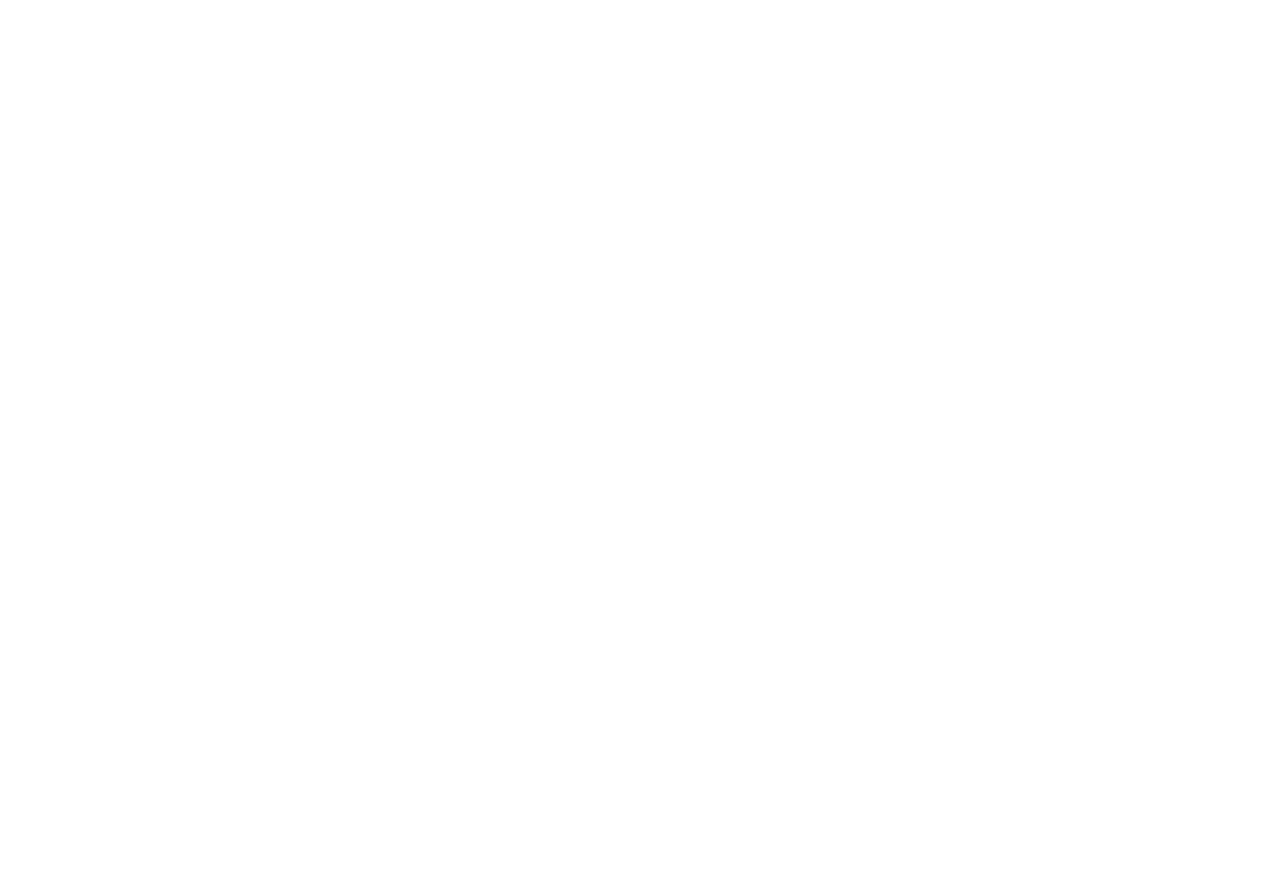
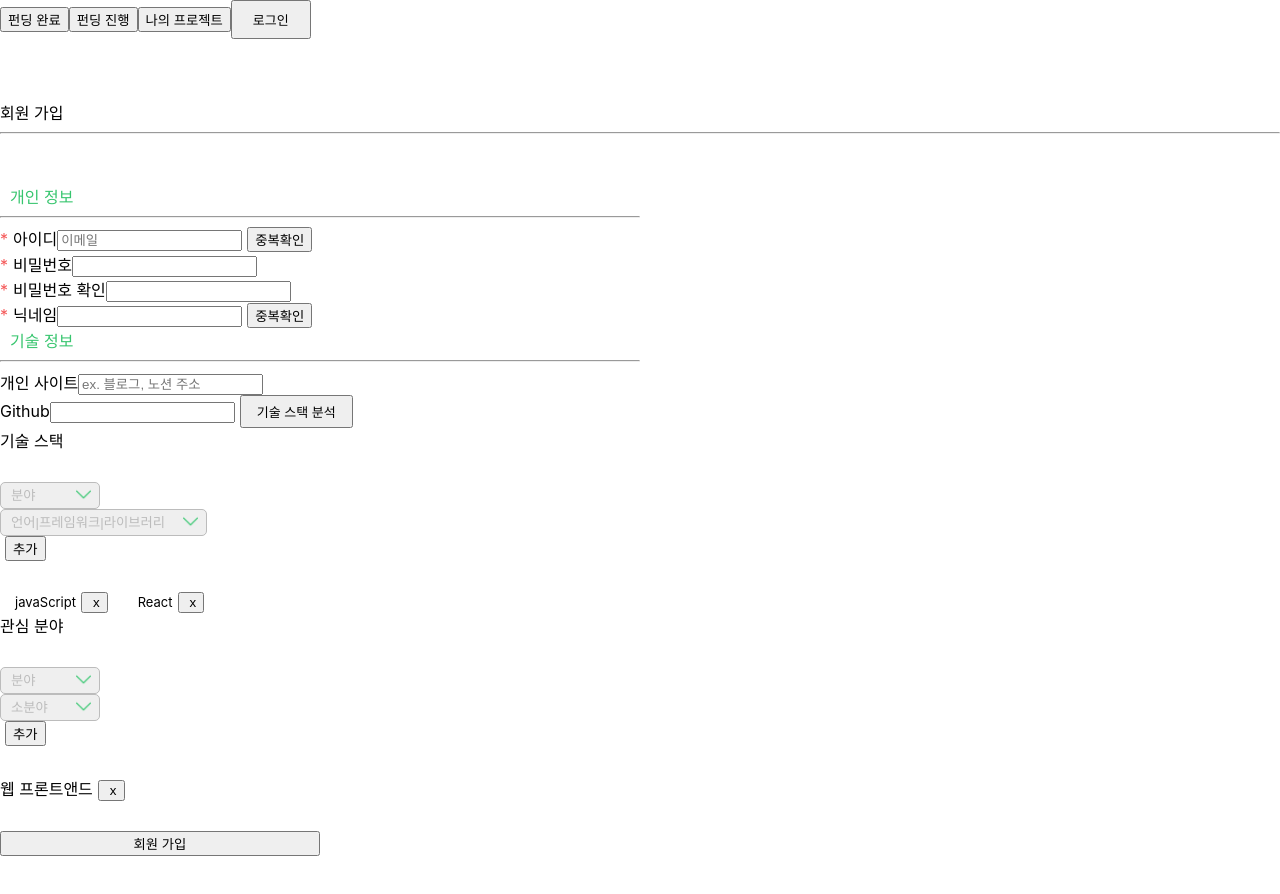
Before and after one commit to PLANDING/Planding-FrontEnd, a React (Create React App) app: page /register in a window 1280 px wide. Shown: the top 894 px of the page. Before the commit the page ends 800 px from the top, so only its background shows below. Built offline with nearby package versions, Linux system fonts and the light colour scheme.

Commit message:
[FEAT]: register page UI Issue-#3

```diff
--- a/src/routes/Register.js
+++ b/src/routes/Register.js
@@ -1,6 +1,118 @@
-import react from "react";
+import react, { useState } from "react";
+import Header from "../components/Header";
+import "../stylesheets/register.css"
 
-const Register=()=>{
-    return(<></>);
+const Register = () => {
+    const [registerInfo, setRegisterInfo] = useState({
+        id: "",
+        pw: "",
+        nickName: "",
+        site: "",
+        git: "",
+
+    })
+    const [skillArr, setSkillArr] = useState(["javaScript", "React"]);
+    const [interestArr, setinterestArr] = useState(["웹 프론트앤드"]);
+    return (<>
+        <Header />
+        <div className="register main-container">
+            <div className="top-div">
+                <span>회원 가입</span>
+                <hr className="green-hr" />
+            </div>
+            <form className="col-container">
+                <div className="devider">
+                    <span>개인 정보</span>
+                    <hr className="green-hr" />
+                </div>
+                <div className="col-container wrapper">
+                    <div className="row-container">
+                        <span id="point">*</span>
+                        <span id="label">아이디</span>
+                        <input type="text" name="id" value={registerInfo.id} placeholder="이메일" />
+                        <button className="border-btn">중복확인</button>
+                    </div>
+                    <div className="row-container">
+                        <span id="point">*</span>
+                        <span id="label">비밀번호</span>
+                        <input type="password" name="pw" value={registerInfo.pw} placeholder="" />
+                    </div>
+                    <div className="row-container">
+                        <span id="point">*</span>
+                        <span id="label">비밀번호 확인</span>
+                        <input type="password" name="pw" value={registerInfo.pw} placeholder="" />
+                    </div>
+                    <div className="row-container">
+                        <span id="point">*</span>
+                        <span id="label">닉네임</span>
+                        <input type="text" name="id" value={registerInfo.nickName} placeholder="" />
+                        <button className="border-btn">중복확인</button>
+                    </div>
+                </div>
+
+                <div className="devider">
+                    <span>기술 정보</span>
+                    <hr className="green-hr" />
+                </div>
+                <div className="col-container wrapper">
+                    <div className="row-container">
+                        <span id="label">개인 사이트</span>
+                        <input type="url" name="id" value={registerInfo.site} placeholder="ex. 블로그, 노션 주소" />
+                    </div>
+                    <div className="row-container">
+                        <span id="label">Github</span>
+                        <input type="url" name="pw" value={registerInfo.git} placeholder="" />
+                        <button className="green-btn">기술 스택 분석</button>
+                    </div>
+                    <div className="col-container">
+                        <span id="label">기술 스택</span>
+                        <div className="row-container select-wrapper">
+                            <div className="select">
+                                <select>
+                                    <option value="defalut" disabled selected hidden>분야</option>
+                                    <option value="defalut" >분야2</option>
+                                </select>
+                                <span id="sel-arrow"><img src="arrow.png" /></span>
+                            </div>
+                            <div className="select">
+                                <select>
+                                    <option value="defalut" disabled selected hidden>언어|프레임워크|라이브러리</option>
+                                </select>
+                                <span id="sel-arrow"><img src="arrow.png" /></span>
+                            </div>
+                            <button className="border-btn">추가</button>
+                        </div>
+                        <div className="row-container block-wrapper">
+                            {skillArr.map(skill => <span className="green-btn">{skill}<button id="del-btn">x</button></span>)}
+                        </div>
+                    </div>
+                    <div className="col-container">
+                        <span id="label">관심 분야</span>
+                        <div className="row-container select-wrapper">
+
+                            <div className="select">
+                                <select>
+                                    <option value="defalut" disabled selected hidden>분야</option>
+                                </select>
+                                <span id="sel-arrow"><img src="arrow.png" /></span>
+                            </div>
+                            <div className="select">
+                                <select>
+                                    <option value="defalut" disabled selected hidden>소분야</option>
+                                </select>
+                                <span id="sel-arrow"><img src="arrow.png" /></span>
+                            </div>
+                            <button className="border-btn">추가</button>
+                        </div>
+
+                        <div className="row-container block-wrapper">
+                            {interestArr.map(interest => <span className="border-btn">{interest}<button id="del-btn">x</button></span>)}
+                        </div>
+                    </div>
+                </div>
+                <input type="submit" className="green-btn" value="회원 가입" />
+            </form>
+        </div>
+    </>);
 }
 export default Register;
--- /dev/null
+++ b/src/stylesheets/register.css
@@ -0,0 +1,70 @@
+/*Register.js*/
+.register{
+  margin-bottom: 100px;
+}
+.register form{
+  width: 50%;
+  margin-top: 50px;
+  gap: 30px;
+}
+.register .devider span{
+  color: #37C56E;
+  padding: 10px;
+}
+.register #point{
+  color: #F55959;
+  margin-right: 5px;
+}
+.register .wrapper{
+  align-items: center;
+  gap: 30px;
+}
+.register .wrapper>div{
+  width: 65%;
+}
+.register form :is(input[type=text],input[type=password],input[type=url]){
+  flex: 1;
+}
+.register form input[type=submit]{
+  width: 50%;
+  align-self: center;
+  margin-top: 30px;
+}
+.register form .row-container #label{
+  width: 150px;
+}
+.register form .row-container button{
+  margin-left: 5px;
+}
+.register .wrapper .green-btn{
+  font-size: small;
+  padding: 5px 15px;
+}
+.select{
+  display: flex;
+  flex-direction: row;
+  align-items: center;
+}
+.select select{
+  appearance: none;
+  padding: 5px 10px;
+  padding-right: 40px;
+  border: solid thin #BCBCBC;
+  border-radius: 5px;
+  min-width: 100px;
+  color: #BCBCBC;
+}
+.select #sel-arrow img{
+  width: 15px;
+  transform: translate(-160%);
+}
+.select-wrapper{
+  margin-top: 30px;
+}
+.register .block-wrapper{
+  margin-top: 30px;
+  gap: 20px;
+}
+.register .block-wrapper #del-btn{
+  padding-left: 10px;
+}
```
Also changed, not shown: public/arrow.png (added).
